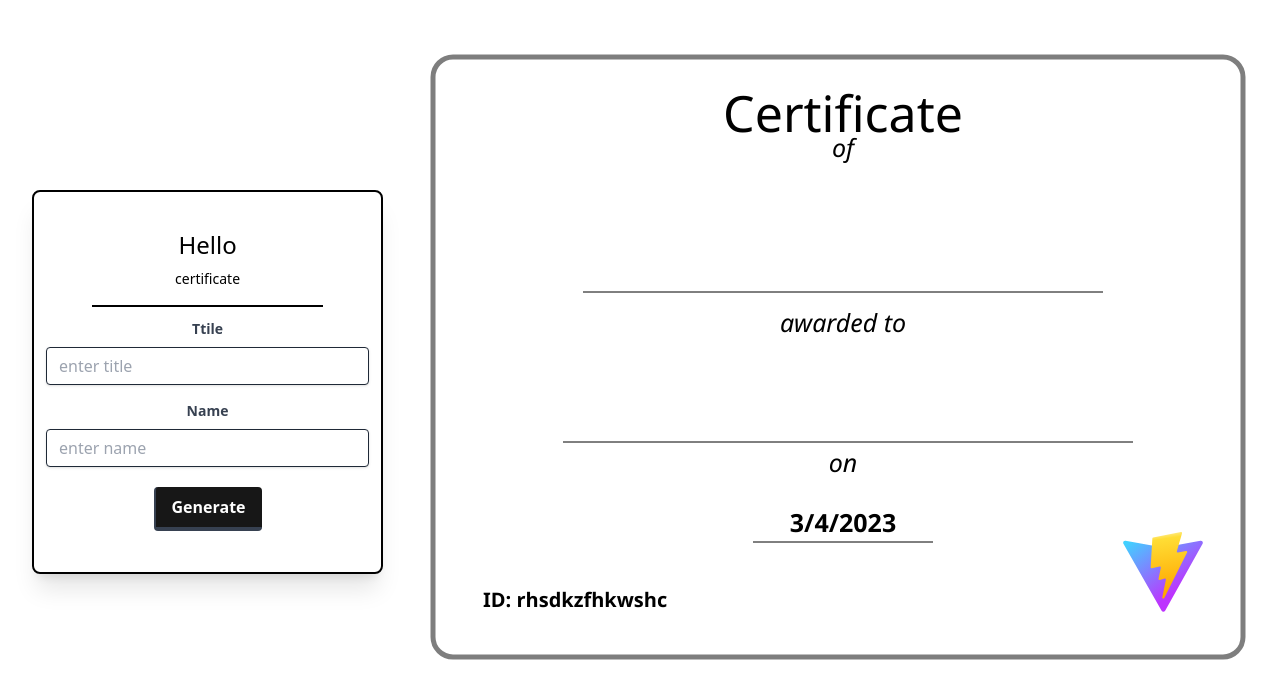
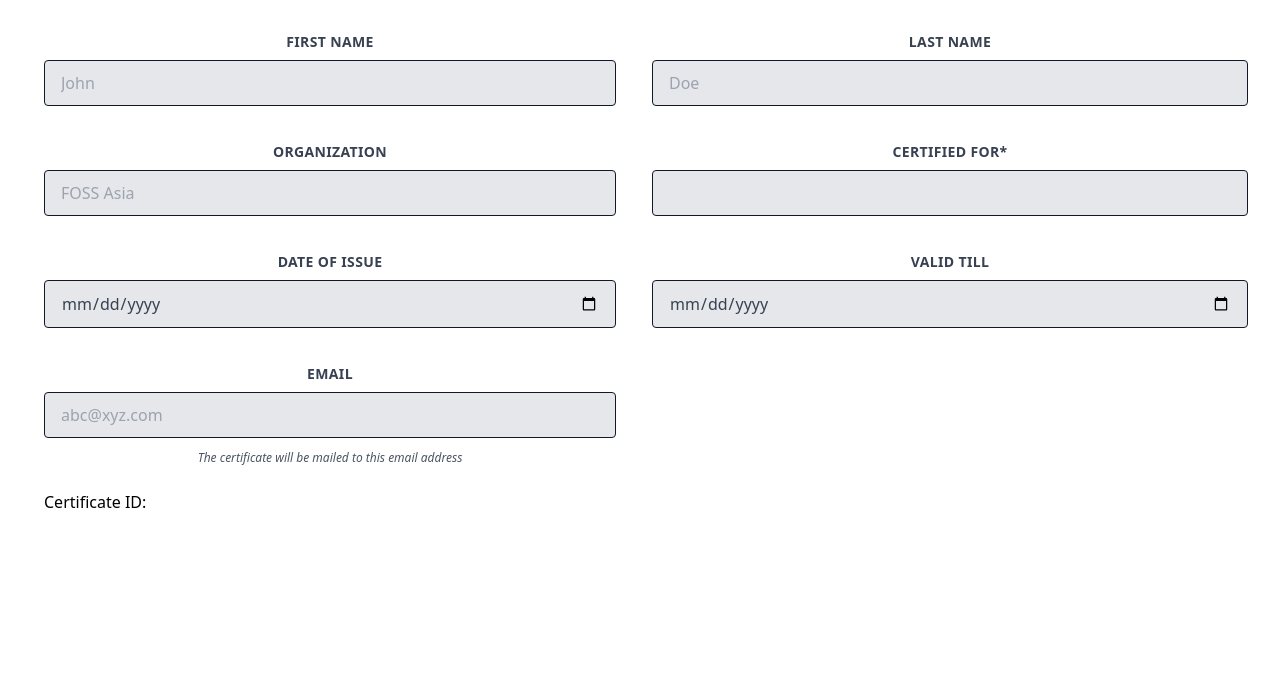
Before and after one commit to SBasu-7870/BlockCertify, a React (Vite) app: page / in a window 1280 px wide. Shown: the top 698 px of the page. Built offline with nearby package versions, Linux system fonts and the light colour scheme.

Commit message:
issue form added

```diff
--- a/src/App.jsx
+++ b/src/App.jsx
@@ -2,12 +2,14 @@ import React from 'react'
 import './App.css'
 import { Route, Routes } from "react-router-dom"
 import Landing from './pages/Landing'
+import Certificate from './components/Certificate'
 
 function App() {
 
   return (
     <Routes>
       <Route path="/" element={<Landing/>}/>
+      <Route path="/issue" element={<Certificate/>}/>
     </Routes>
   )
 }
--- a/src/components/CreateCertificate.jsx
+++ b/src/components/CreateCertificate.jsx
@@ -12,12 +12,12 @@ function CreateCertificate() {
   return (
     <>
     <div className='flex items-center flex-shrink m-0'>
-    <div className='flex flex-col justify-center items-center my-4 mx-auto w-1/3 h-96 max-w-lg border-solid border-2 border-black rounded-lg shadow-xl'>
+    <div className='flex flex-col justify-center items-center my-4 mx-auto w-1/3 h-2/3 max-w-lg border-solid border-2 border-black rounded-lg shadow-xl'>
     <h1 className='block text-2xl my-2 mx-auto'>Hello</h1>
     <p className='text-sm bold mb-4'>certificate</p>
     <hr className='block w-2/3 border-solid border border-black justify-center'/>
     <form className='m-2 p-1'>
-      <label for="title" className='block text-sm text-gray-700 font-bold mb-2'>Ttile</label>
+      <label for="title" className='block text-sm text-gray-700 font-bold mb-2'>Title</label>
       <input value={title} onChange={(e)=> setTitle(e.target.value)} type="text" placeholder='enter title' className='shadow appearance-none border border-gray-800 rounded w-full py-2 px-3 text-gray-500 leading-tight transition ease-in-out delay-150 hover:-translate-y-1 hover:scale-110 duration-300 focus:outline-none focus:shadow-outline'/>
 
       <label for="name" className='block text-sm text-gray-700 font-bold mb-2 mt-4'>Name</label>
--- /dev/null
+++ b/src/pages/CertificateForm.jsx
@@ -0,0 +1,70 @@
+import React,{useState} from 'react'
+
+function CertificateForm() {
+    const [firstName,setFirstName] = useState("");
+    const [lastName,setLastName] = useState("")
+    const [org,setOrg] = useState("")
+    const [issuefor,setIssueFor] = useState("")
+    const [issueDate,setIssueDate] = useState(null)
+    const [expiryDate,setExpiryDare] = useState(null);
+    const [email,setEmail] = useState("");
+
+    return (
+        <>
+            <div className='flex flex-wrap -mx-3 mb-6'>
+                <div className='="w-full md:w-1/2 px-6 mb-6 md:mb-0'>
+                    <label className='block uppercase tracking-wide text-gray-700 text-sm font-bold mb-2' for="firstname">
+                        First Name
+                    </label>
+                    <input className='appearance-none block w-full bg-gray-200 text-gray-700 border border-gray-900 rounded py-3 px-4 mb-3 leading-tight focus:outline-none focus:bg-slate-50 focus:border-blue-800' id="firstname" type="text" placeholder='John' value={firstName} onChange={(e)=> setFirstName(e.target.value)}/>
+                </div>
+                <div class="w-full md:w-1/2 px-3">
+                    <label className='block uppercase tracking-wide text-gray-700 text-sm font-bold mb-2' for="lastname">
+                        Last Name
+                    </label>
+                    <input className='appearance-none block w-full bg-gray-200 text-gray-700 border border-gray-900 rounded py-3 px-4 mb-3 leading-tight focus:outline-none focus:bg-slate-50 focus:border-blue-800' id="lastname" type="text" placeholder='Doe' value={lastName} onChange={(e)=> setLastName(e.target.value)}/>
+                </div>
+            </div>
+            <div class="flex flex-wrap -mx-3 mb-6">
+                <div class="w-full md:w-1/2 px-6 mb-6 md:mb-0">
+                    <label className='block uppercase tracking-wide text-gray-700 text-sm font-bold mb-2' for="lastname">
+                        Organization
+                    </label>
+                    <input className='appearance-none block w-full bg-gray-200 text-gray-700 border border-gray-900 rounded py-3 px-4 mb-3 leading-tight focus:outline-none focus:bg-slate-50 focus:border-blue-800' id="organisation" type="text" placeholder='FOSS Asia' value={org} onChange={(e)=> setOrg(e.target.value)}/>
+                </div>
+                <div class="w-full md:w-1/2 px-3">
+                <label className='block uppercase tracking-wide text-gray-700 text-sm font-bold mb-2' for="lastname">
+                        Certified For*
+                    </label>
+                    <input className='appearance-none block w-full bg-gray-200 text-gray-700 border border-gray-900 rounded py-3 px-4 mb-3 leading-tight focus:outline-none focus:bg-slate-50 focus:border-blue-800' id="certify" type="text" placeholder='' value={issuefor} onChange={(e)=> setIssueFor(e.target.value)}/>
+                </div>
+            </div>
+            <div class="flex flex-wrap -mx-3 mb-6">
+                <div class="w-full md:w-1/2 px-6 mb-6 md:mb-0">
+                    <label className='block uppercase tracking-wide text-gray-700 text-sm font-bold mb-2' for="lastname">
+                        Date of Issue
+                    </label>
+                    <input className='appearance-none block w-full bg-gray-200 text-gray-700 border border-gray-900 rounded py-3 px-4 mb-3 leading-tight focus:outline-none focus:bg-slate-50 focus:border-blue-800' id="issue" type="date" placeholder='dd-mm-yyyy' value={issueDate} onChange={(e)=> setIssueDate(e.target.value)}/>
+                </div>
+                <div class="w-full md:w-1/2 px-3">
+                <label className='block uppercase tracking-wide text-gray-700 text-sm font-bold mb-2' for="lastname">
+                        Valid Till
+                    </label>
+                    <input className='appearance-none block w-full bg-gray-200 text-gray-700 border border-gray-900 rounded py-3 px-4 mb-3 leading-tight focus:outline-none focus:bg-slate-50 focus:border-blue-800' id="valid" type="date" placeholder='dd-mm-yyy' value={expiryDate} onChange={(e)=> setExpiryDare(e.target.value)}/>
+                </div>
+            </div>
+            <div class="flex flex-wrap -mx-3 mb-6">
+                <div class="w-full md:w-1/2 px-6 mb-6 md:mb-0">
+                    <label className='block uppercase tracking-wide text-gray-700 text-sm font-bold mb-2' for="lastname">
+                        Email
+                    </label>
+                    <input className='appearance-none block w-full bg-gray-200 text-gray-700 border border-gray-900 rounded py-3 px-4 mb-3 leading-tight focus:outline-none focus:bg-slate-50 focus:border-blue-800' id="email" type="email" placeholder='abc@xyz.com' value={email} onChange={(e)=> setEmail(e.target.value)}/>
+                    <p className='text-gray-600 text-xs italic'>The certificate will be mailed to this email address</p>
+                </div>
+            </div>
+            <div className='flex justify-start ml-3'>Certificate ID:</div>
+        </>
+    )
+}
+
+export default CertificateForm
--- a/src/pages/Landing.jsx
+++ b/src/pages/Landing.jsx
@@ -1,6 +1,6 @@
 import React from "react";
-import CreateCertificate from "../components/CreateCertificate";
 import LoginComponent from "../components/LoginComponent";
+import CertificateForm from "./CertificateForm";
 
 function Landing() {
   return (
@@ -8,7 +8,7 @@ function Landing() {
     //   <LoginComponent title={"Verify"} description={"Login to verify your certificate"}/>
     //   <LoginComponent title={"Issue"} description={"Login to issue a certificate"}/>
     // </div>
-    <CreateCertificate/>
+    <CertificateForm/>
   );
 }
 
```
